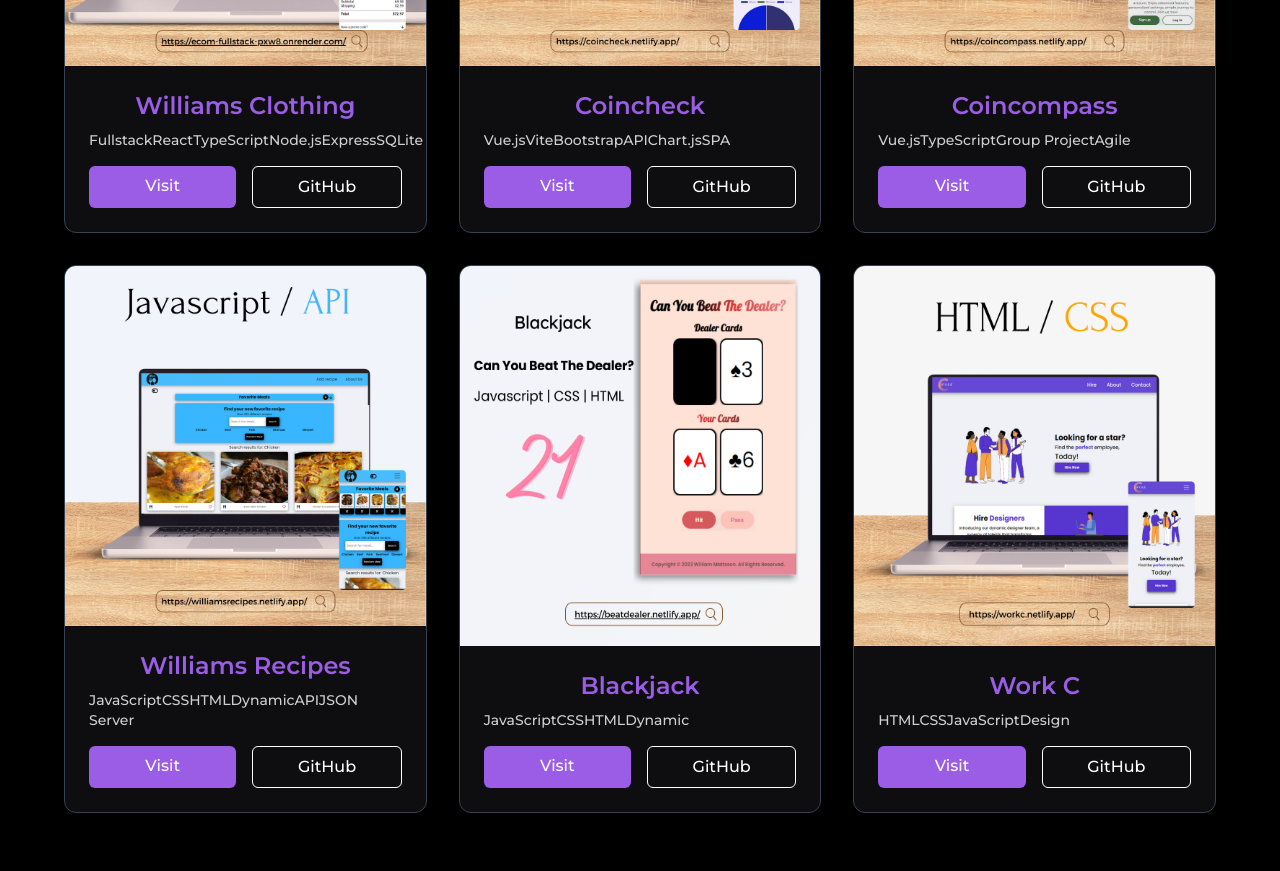
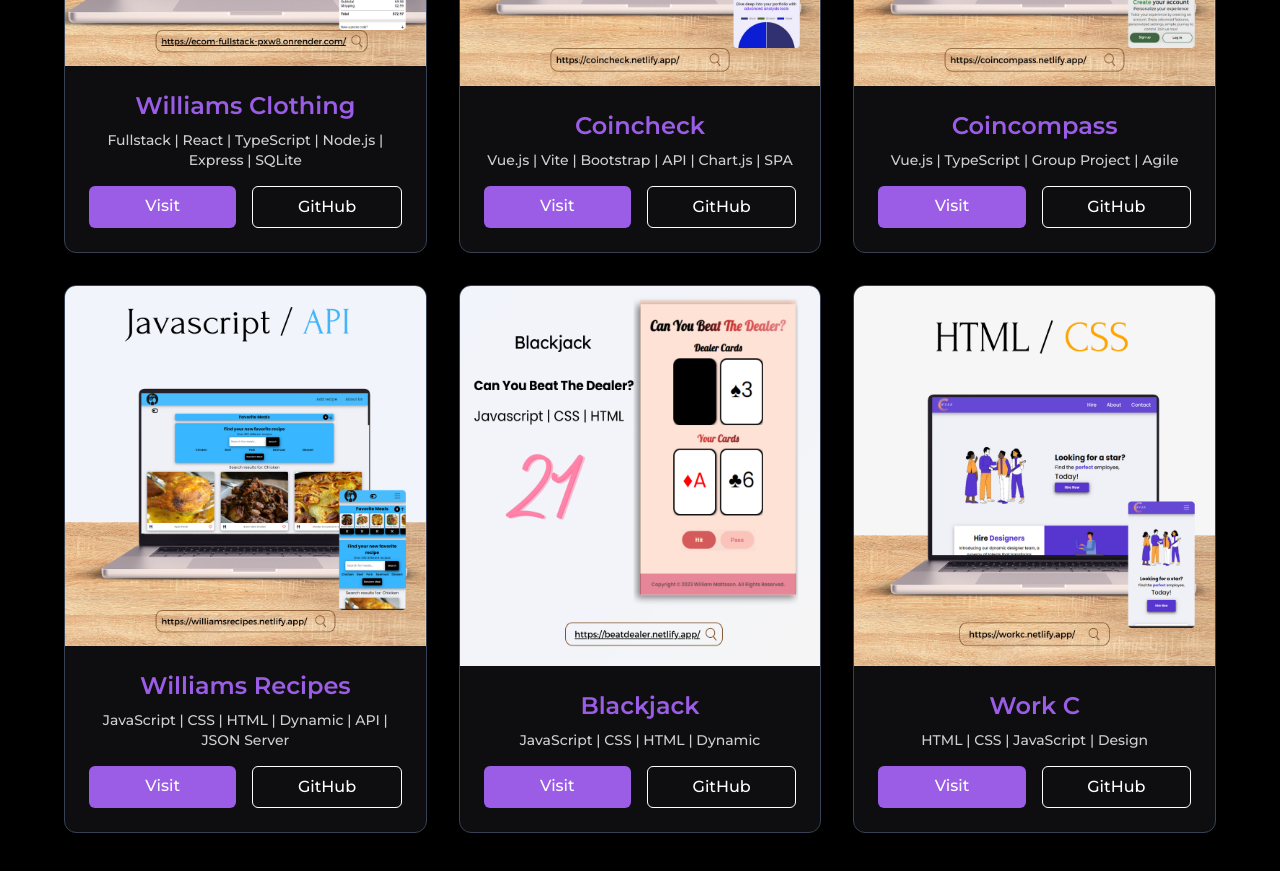
Before and after one commit to WilliamMattsson1/portfolio2, a React (Vite) app: page / in a window 1280 px wide. Shown: the part 1640-2511 px from the top of the page. Built offline with nearby package versions, Linux system fonts and the light colour scheme.

Commit message:
format tech stack with a function

```diff
--- a/src/sections/ShowcaseSection.jsx
+++ b/src/sections/ShowcaseSection.jsx
@@ -4,6 +4,15 @@ import { projects } from '../constants'
 
 const ShowcaseSection = () => {
     const [activeTab, setActiveTab] = useState('projects')
+
+    const formatStack = (stackArray) => {
+        return stackArray.map((tech, index) => (
+            <span key={index}>
+                {tech}
+                {index < stackArray.length - 1 ? ' | ' : ''}
+            </span>
+        ))
+    }
 
     return (
         <section id="projects" className="my-22 w-[90%] mx-auto">
@@ -57,8 +66,8 @@ const ShowcaseSection = () => {
                                         <h3 className="text-2xl font-semibold mb-2 text-accent text-center">
                                             {project.title}
                                         </h3>
-                                        <p className="text-sm text-text/80 font-medium">
-                                            {project.stack}
+                                        <p className="text-sm text-text/80 font-medium text-center">
+                                            {formatStack(project.stack)}
                                         </p>
                                     </div>
 
```
